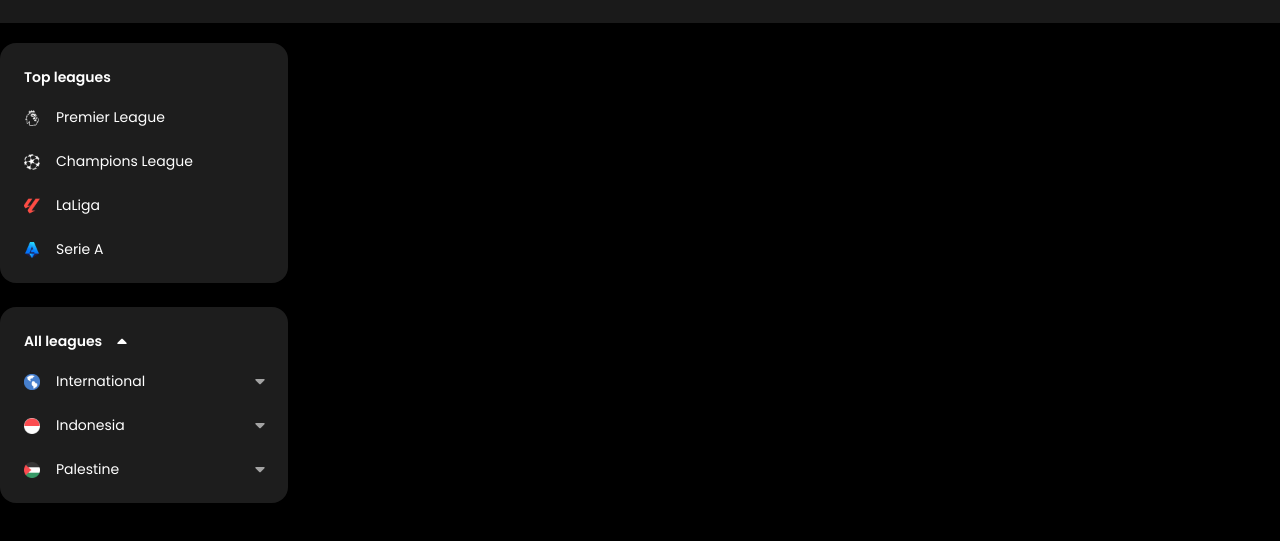
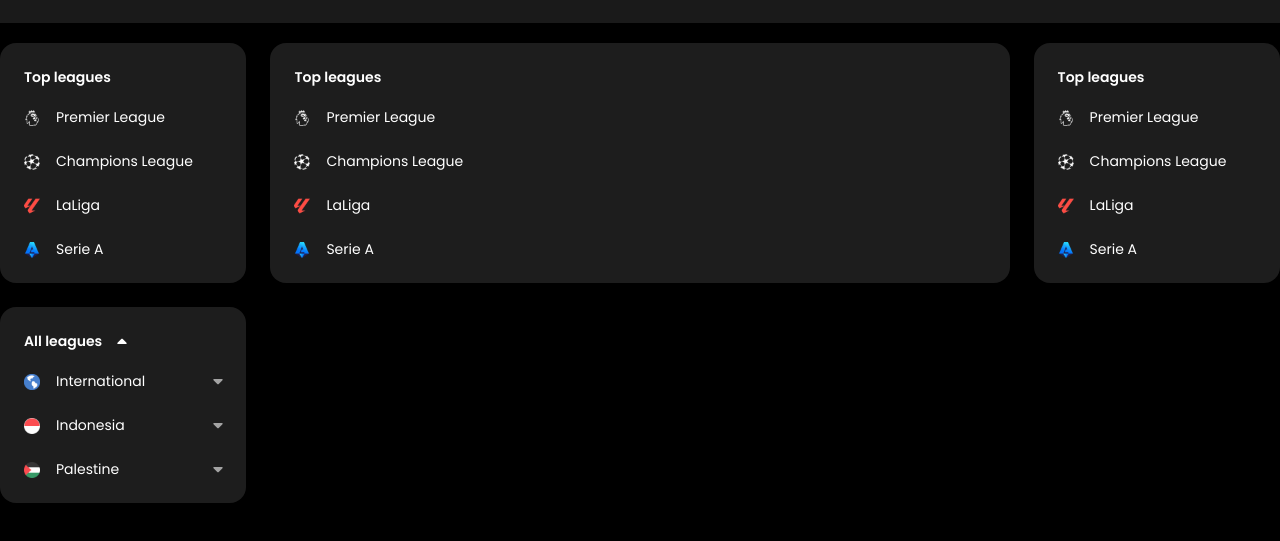
Before and after one commit to prastya28/fotmob-tailwind, a website: page public/index.html in a window 1280 px wide. Shown: the part 57-598 px from the top of the page. Drawn offline with Linux system fonts and the light colour scheme.

Commit message:
main/center content, right sidebar

```diff
--- a/public/index.html
+++ b/public/index.html
@@ -49,7 +49,8 @@
 
     <div class="flex gap-6 mx-auto max-w-7xl">
 
-        <div class="w-72">
+        <!-- LEFT SIDEBAR -->
+        <div class="w-1/5">
 
             <!-- TOP LEAGUES -->
             <div class="bg-[#1d1d1d] text-white rounded-2xl pt-6">
@@ -185,6 +186,108 @@
 
         </div>
 
+        <!-- MAIN CONTENT -->
+        <div class="w-3/5">
+            <div class="bg-[#1d1d1d] text-white rounded-2xl pt-6">
+                <div class="pb-3">
+                    <div class="text-sm font-semibold ml-6 mb-2">
+                        Top leagues
+                    </div>
+                    <a href="#" class="text-sm">
+                        <div class="flex hover:bg-[#333333]">
+                            <div class="ml-6 mr-4 my-3">
+                                <img src="img/epl.png" alt="" class="w-4 inline-block">
+                            </div>
+                            <div class="my-3">
+                                Premier League
+                            </div>
+                        </div>
+                    </a>
+                    <a href="#" class="text-sm">
+                        <div class="flex hover:bg-[#333333]">
+                            <div class="ml-6 mr-4 my-3">
+                                <img src="img/ucl.png" alt="" class="w-4 inline-block">
+                            </div>
+                            <div class="my-3">
+                                Champions League
+                            </div>
+                        </div>
+                    </a>
+                    <a href="#" class="text-sm">
+                        <div class="flex hover:bg-[#333333]">
+                            <div class="ml-6 mr-4 my-3">
+                                <img src="img/laliga.png" alt="" class="w-4 inline-block">
+                            </div>
+                            <div class="my-3">
+                                LaLiga
+                            </div>
+                        </div>
+                    </a>
+                    <a href="#" class="text-sm">
+                        <div class="flex hover:bg-[#333333]">
+                            <div class="ml-6 mr-4 my-3">
+                                <img src="img/seriea.png" alt="" class="w-4 inline-block">
+                            </div>
+                            <div class="my-3">
+                                Serie A
+                            </div>
+                        </div>
+                    </a>
+                </div>
+            </div>
+        </div>
+
+        <!-- RIGHT SIDEBAR -->
+        <div class="w-1/5">
+            <div class="bg-[#1d1d1d] text-white rounded-2xl pt-6">
+                <div class="pb-3">
+                    <div class="text-sm font-semibold ml-6 mb-2">
+                        Top leagues
+                    </div>
+                    <a href="#" class="text-sm">
+                        <div class="flex hover:bg-[#333333]">
+                            <div class="ml-6 mr-4 my-3">
+                                <img src="img/epl.png" alt="" class="w-4 inline-block">
+                            </div>
+                            <div class="my-3">
+                                Premier League
+                            </div>
+                        </div>
+                    </a>
+                    <a href="#" class="text-sm">
+                        <div class="flex hover:bg-[#333333]">
+                            <div class="ml-6 mr-4 my-3">
+                                <img src="img/ucl.png" alt="" class="w-4 inline-block">
+                            </div>
+                            <div class="my-3">
+                                Champions League
+                            </div>
+                        </div>
+                    </a>
+                    <a href="#" class="text-sm">
+                        <div class="flex hover:bg-[#333333]">
+                            <div class="ml-6 mr-4 my-3">
+                                <img src="img/laliga.png" alt="" class="w-4 inline-block">
+                            </div>
+                            <div class="my-3">
+                                LaLiga
+                            </div>
+                        </div>
+                    </a>
+                    <a href="#" class="text-sm">
+                        <div class="flex hover:bg-[#333333]">
+                            <div class="ml-6 mr-4 my-3">
+                                <img src="img/seriea.png" alt="" class="w-4 inline-block">
+                            </div>
+                            <div class="my-3">
+                                Serie A
+                            </div>
+                        </div>
+                    </a>
+                </div>
+            </div>
+        </div>
+
     </div>
 
 </body>
```
Also changed, not shown: public/styles.css.
